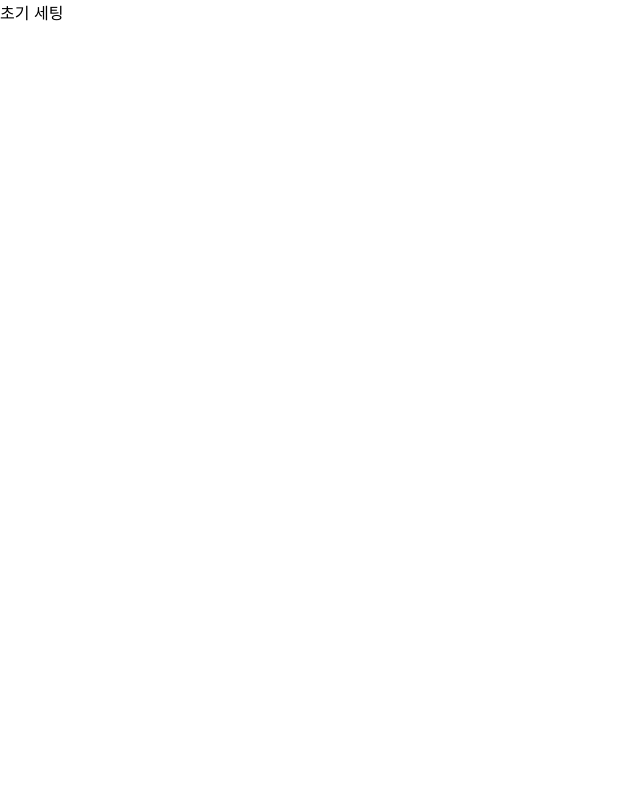
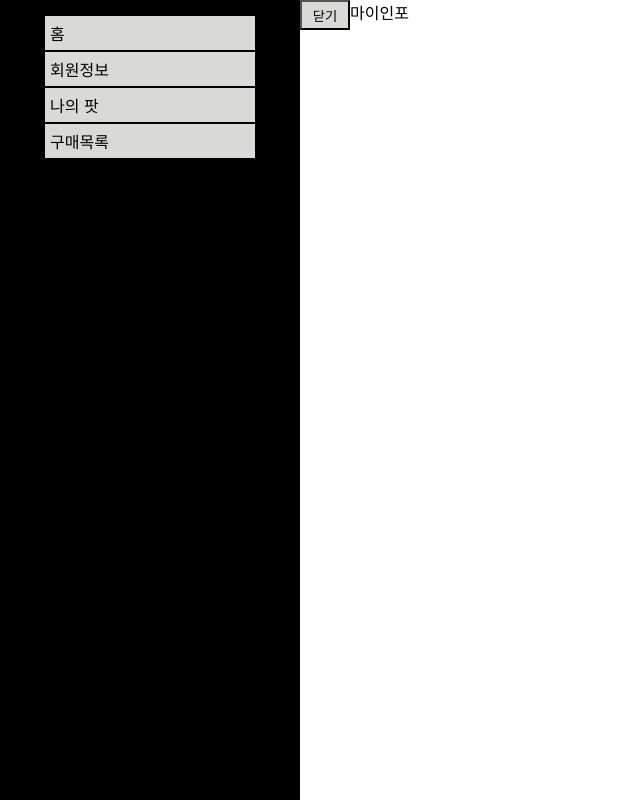
Before and after one commit to 01-2025-2nd-project/frontend, a React (Create React App) app: page /my in a window 1280 px wide. Shown: the whole page, without its empty margins (0-640 px from the left). Built offline with nearby package versions, Linux system fonts and the light colour scheme.

Commit message:
feat : 사이드바 추가
- 사이드바 컴포넌트 추가
- 메뉴 클릭 시 페이지 렌더링 추가

```diff
--- a/package.json
+++ b/package.json
@@ -3,10 +3,12 @@
   "version": "0.1.0",
   "private": true,
   "dependencies": {
+    "axios": "^1.7.9",
     "babel-preset-react-app": "^10.0.1",
     "cra-template": "1.2.0",
     "react": "^18.3.1",
     "react-dom": "^18.3.1",
+    "react-router-dom": "^7.1.3",
     "react-scripts": "^5.0.1",
     "styled-components": "^6.1.14",
     "web-vitals": "^4.2.4"
@@ -17,6 +19,7 @@
     "test": "react-scripts test",
     "eject": "react-scripts eject"
   },
+  "proxy": "http://loacalhost:3000/",
   "eslintConfig": {
     "extends": [
       "react-app",
--- a/src/App.js
+++ b/src/App.js
@@ -1,5 +1,16 @@
+import { Route, BrowserRouter, Routes } from "react-router-dom";
+import MyPage from "./pages/MyPage.jsx";
+import HomePage from "./pages/HomePage.jsx";
+
 function App() {
-  return <div>초기 세팅</div>;
+  return (
+    <BrowserRouter>
+      <Routes>
+        <Route path="/" element={<HomePage />}></Route>
+        <Route path="/my" element={<MyPage />}></Route>
+      </Routes>
+    </BrowserRouter>
+  );
 }
 
 export default App;
--- /dev/null
+++ b/src/components/MyInfo.jsx
@@ -0,0 +1,3 @@
+export default function MyInfo() {
+  return <div>마이인포</div>;
+}
--- /dev/null
+++ b/src/components/MyOrder.jsx
@@ -0,0 +1,3 @@
+export default function MyOrder() {
+  return <div>마이order</div>;
+}
--- /dev/null
+++ b/src/components/MyParty.jsx
@@ -0,0 +1,3 @@
+export default function MyParty() {
+  return <div>마이파티</div>;
+}
--- /dev/null
+++ b/src/components/SideBar.jsx
@@ -0,0 +1,60 @@
+import { useState } from "react";
+import styled from "styled-components";
+
+const Wrapper = styled.div`
+  display: flex;
+`;
+
+const Content = styled.div`
+  width: ${(props) => (props.onOff ? "300px" : "0px")};
+  height: 100vh;
+  background: #000000;
+  transition: width 0.1s ease-out, opacity 0.1s ease-out;
+  overflow: hidden; /* 내용이 넘치지 않도록 설정 */
+  opacity: ${(props) => (props.onOff ? "1" : "0")}; /* 내용 숨기기 */
+  display: flex;
+  justify-content: center;
+`;
+
+const OnOffButton = styled.button`
+  width: 50px;
+  height: 30px;
+
+  background: #d9d9d7;
+`;
+
+const MenuContainer = styled.ul`
+  list-style: none;
+  padding-left: 0px;
+`;
+
+const Menus = styled.li`
+  background: #d9d9d7;
+  list-style: none;
+  display: flex;
+  padding: 5px;
+  width: 200px;
+  margin-bottom: 2px;
+`;
+
+export default function SideBar({ onTabChange }) {
+  const [onOff, setOnOff] = useState(true);
+
+  const handleOnOff = () => {
+    setOnOff((prev) => !prev);
+  };
+
+  return (
+    <Wrapper>
+      <Content onOff={onOff}>
+        <MenuContainer>
+          <Menus>홈</Menus>
+          <Menus onClick={() => onTabChange("my-info")}>회원정보</Menus>
+          <Menus onClick={() => onTabChange("my-party")}>나의 팟</Menus>
+          <Menus onClick={() => onTabChange("my-order")}>구매목록</Menus>
+        </MenuContainer>
+      </Content>
+      <OnOffButton onClick={handleOnOff}>{onOff ? "닫기" : "열기"}</OnOffButton>
+    </Wrapper>
+  );
+}
--- /dev/null
+++ b/src/pages/HomePage.jsx
@@ -0,0 +1,3 @@
+export default function HomePage() {
+  return <div>테스트용 홈 화면</div>;
+}
--- /dev/null
+++ b/src/pages/MyPage.jsx
@@ -0,0 +1,45 @@
+import { useState } from "react";
+import SideBar from "../components/SideBar";
+import MyInfo from "../components/MyInfo";
+import MyOrder from "../components/MyOrder";
+import MyParty from "../components/MyParty";
+import styled from "styled-components";
+
+const Wrapper = styled.div`
+  display: flex;
+  align-items: center;
+`;
+
+const Content = styled.div`
+  width: 100%;
+  display: flex;
+  background: "#f4f4f4";
+  height: 100vh; // 콘텐츠 영역의 높이를 화면 전체로 설정
+  overflow: auto; // 스크롤 추가
+`;
+
+export default function MyPage() {
+  const [activeTab, setActiveTab] = useState("");
+
+  const renderContent = () => {
+    switch (activeTab) {
+      case "my-info":
+        return <MyInfo />;
+      case "my-order":
+        return <MyOrder />;
+      case "my-party":
+        return <MyParty />;
+
+      default:
+        return <MyInfo />;
+    }
+  };
+
+  return (
+    <Wrapper>
+      <SideBar onTabChange={(tab) => setActiveTab(tab)} />
+
+      <Content> {renderContent()}</Content>
+    </Wrapper>
+  );
+}
```
Also changed, not shown: 1 other file (tests, documents, lock files or other folders).
